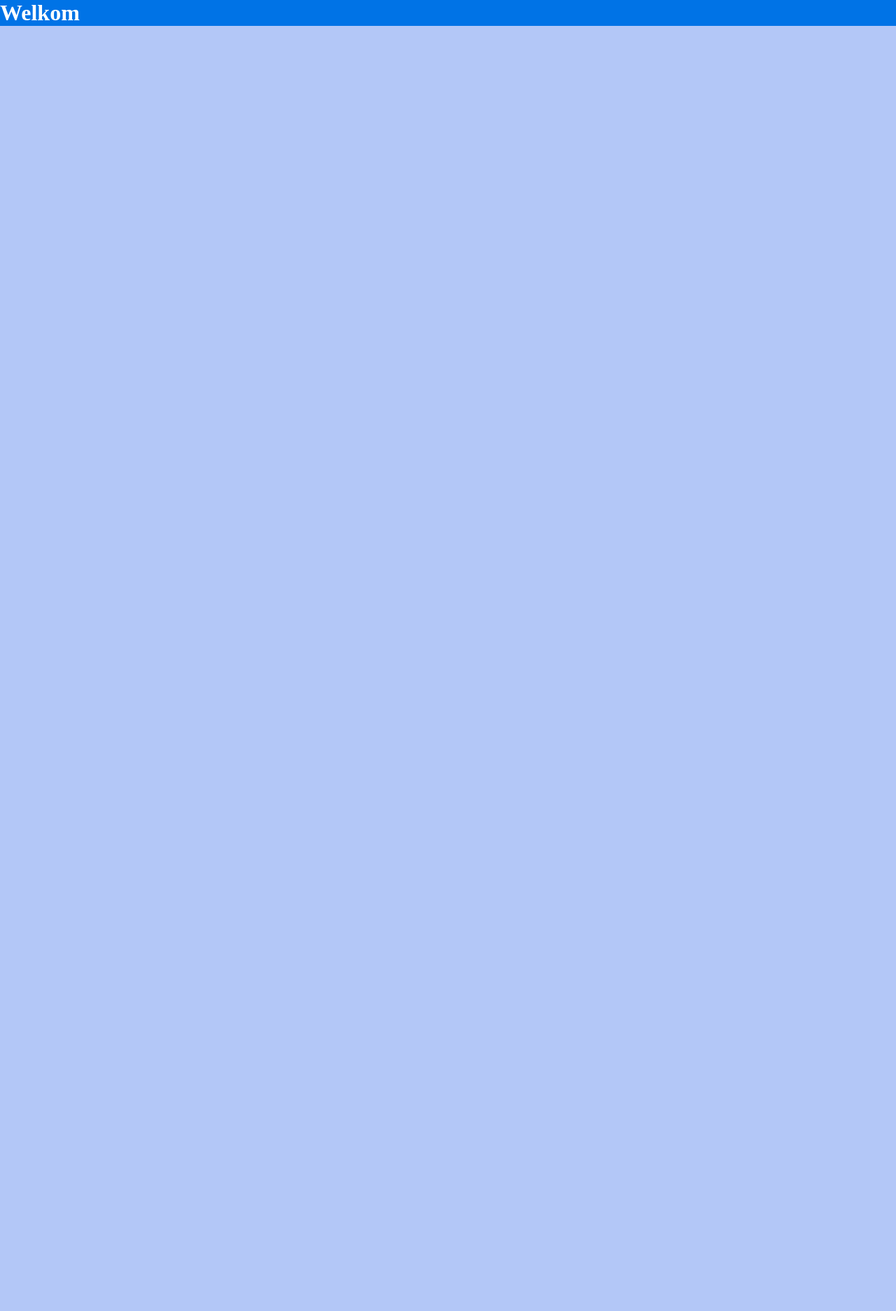
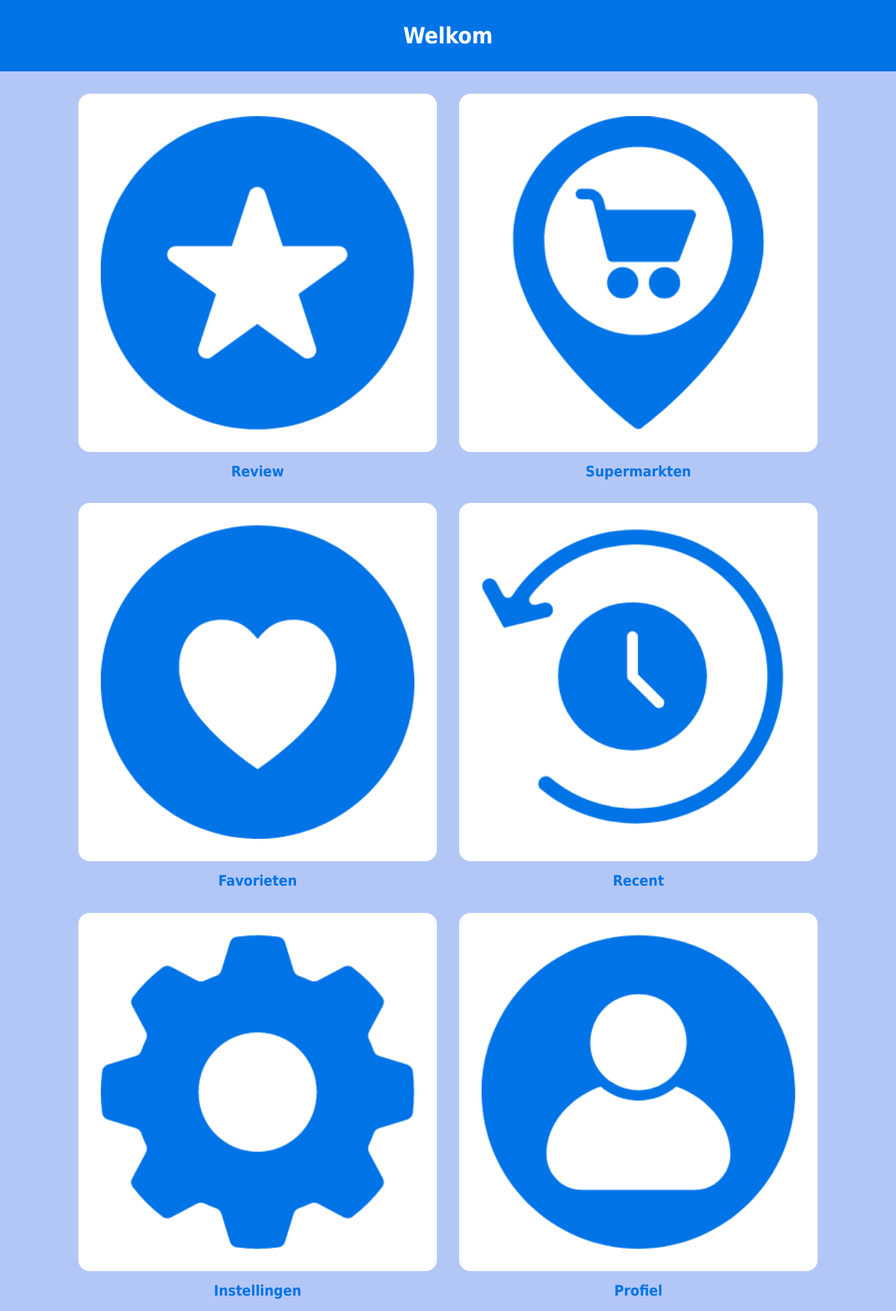
Before and after one commit to ElisaZornig/CLE3, a PHP site: page / in a window 1280 px wide. Shown: the whole page at 70% size. Before the commit the page ends 37 px from the top, so only its background shows below. Run offline with PHP 8.4, Linux system fonts and the light colour scheme.

Commit message:
home pagina af alleen nog linkjes

```diff
--- a/css/style.css
+++ b/css/style.css
@@ -1,13 +1,49 @@
 body{
     background-color: #B3c7f7;
     margin: 0;
-    font-family: Tahoma sans-serif;
+    font-family: Tahoma;
 }
 header{
     background-color: #0073e6;
     margin: 0;
     color: white;
+    text-align: center;
+    padding: 2rem;
+
 }
 header h1{
     margin: 0;
+    font-family: Tahoma;
 }
+
+.page-box{
+    height: 40vw;
+    width: 40vw;
+    background-color: white;
+    margin: 1rem 1rem;
+    border-radius: 1rem;
+    display: flex;
+    justify-content: center;
+    align-items: center;
+}
+.page-boxes{
+    display: flex;
+    flex-direction: row;
+    flex-wrap: wrap;
+    justify-content: center;
+    margin-top: 1rem;
+}
+.box-text{
+    display: flex;
+    flex-direction: column;
+    align-items: center;
+}
+h2{
+    color: #0073e6;
+    font-size: 1.3rem;
+    margin-top: 0;
+}
+.page-box img{
+    width: 35vw;
+    height: 35vw;
+}
--- a/index.php
+++ b/index.php
@@ -12,6 +12,39 @@
     <h1> Welkom </h1>
 </header>
 <body>
-
+<section class = "page-boxes">
+    <section class = "box-text">
+        <div class = "page-box">
+            <img src="images/homepage/review.png">
+        </div>
+        <h2>Review</h2>
+    </section>
+    <section class = "box-text">
+        <div class = "page-box">
+            <img src="images/homepage/supermarket.png">
+        </div>
+        <h2>Supermarkten</h2>
+    </section> <section class = "box-text">
+        <div class = "page-box">
+            <img src="images/homepage/favorite.png">
+        </div>
+        <h2>Favorieten</h2>
+    </section> <section class = "box-text">
+        <div class = "page-box">
+            <img src="images/homepage/recent.png">
+        </div>
+        <h2>Recent</h2>
+    </section> <section class = "box-text">
+        <div class = "page-box">
+            <img src="images/homepage/settings.png">
+        </div>
+        <h2>Instellingen</h2>
+    </section> <section class = "box-text">
+        <div class = "page-box">
+            <img src="images/homepage/profile.png">
+        </div>
+        <h2>Profiel</h2>
+    </section>
+</section>
 </body>
 </html>
```
Also changed, not shown: images/homepage/favorite.png (added), images/homepage/profile.png (added), images/homepage/recent.png (added), images/homepage/review.png (added), images/homepage/settings.png (added), images/homepage/supermarket.png (added).
